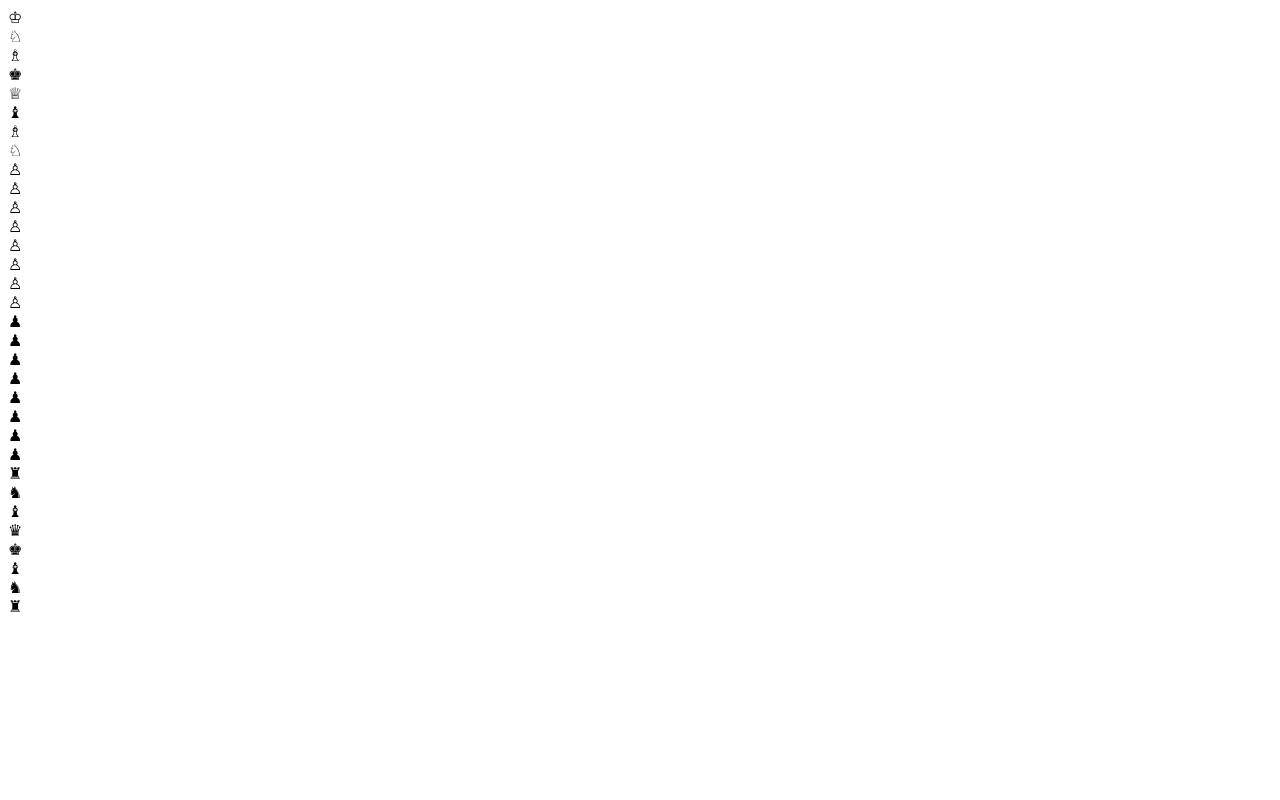
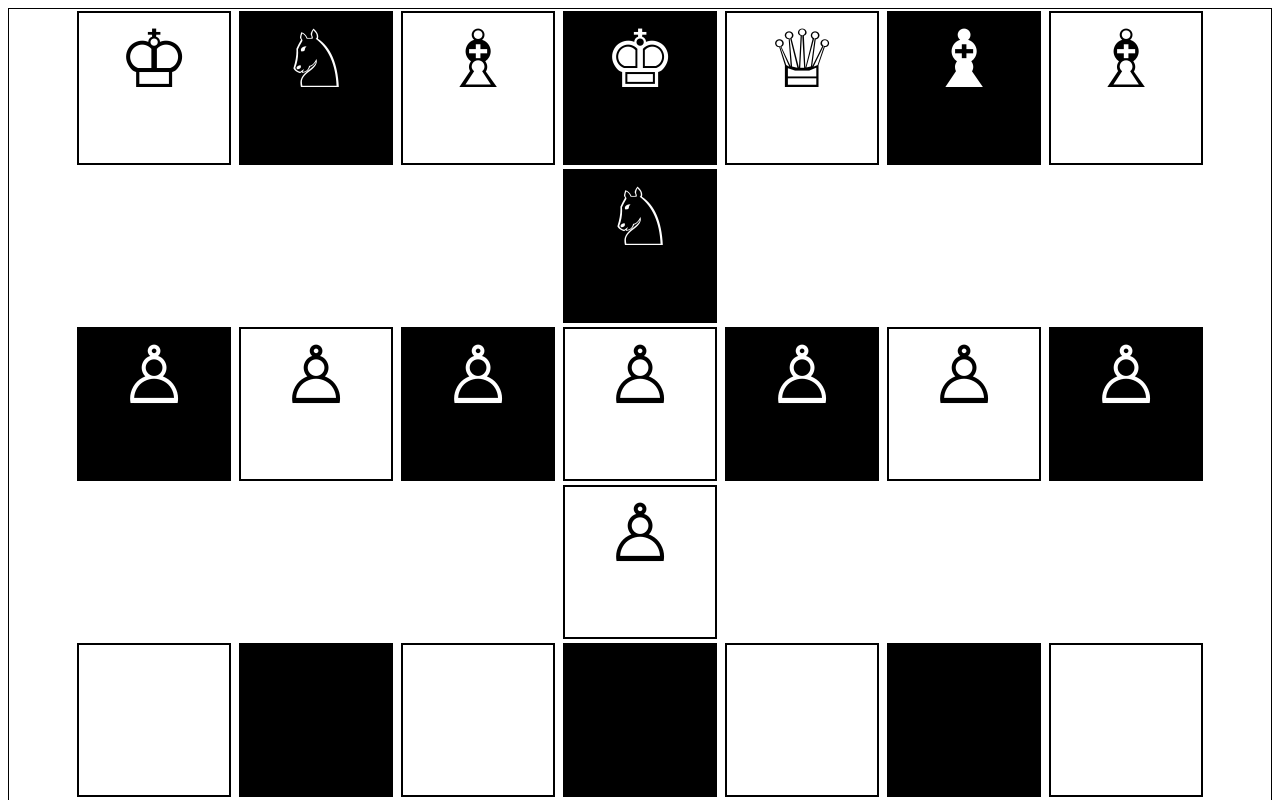
Before and after one commit to Kashyapsurani/chass, a plain HTML site: page index.html in a window 1280 px wide. Shown: the top 800 px of the page. Drawn offline with Linux system fonts and the light colour scheme.

Commit message:
index.css

```diff
--- a/index.css
+++ b/index.css
@@ -1,31 +1,22 @@
-.dd{
-    border: 5px solid black;
-    width: 100%;
-    height: 100%;
+.chess{
+    border: 1px solid black;
+    width: 100%px;
+    height: 80%;
+    text-align: center;
+    display: inline-block;
+}
+.box{
+    border: 2px solid black;
+    width: 150px;
+    height: 150px;
+    margin: 2px;
+    display: inline-block;
+    font-size: 80px;
 
 }
-.chass{
-
-    padding-bottom: 135px;
-    width: 12.25%;
-    height: 10px;
-    display:inline-block;
-    background: #000;
-
+.black{
+    background-color: black;
+    color: white;
+    display: inline-block;
+    font-size: 80px;
 }
-.chass2{
-
-    width: 12.25%;
-    height: 10px;
-    display:inline-block;
-    padding-bottom: 135px;
-    background: #ffffff;
-
-}
-.mm{
-    width: 100%;
-
-}
-img{
-    object-fit:fill;
-}
```
